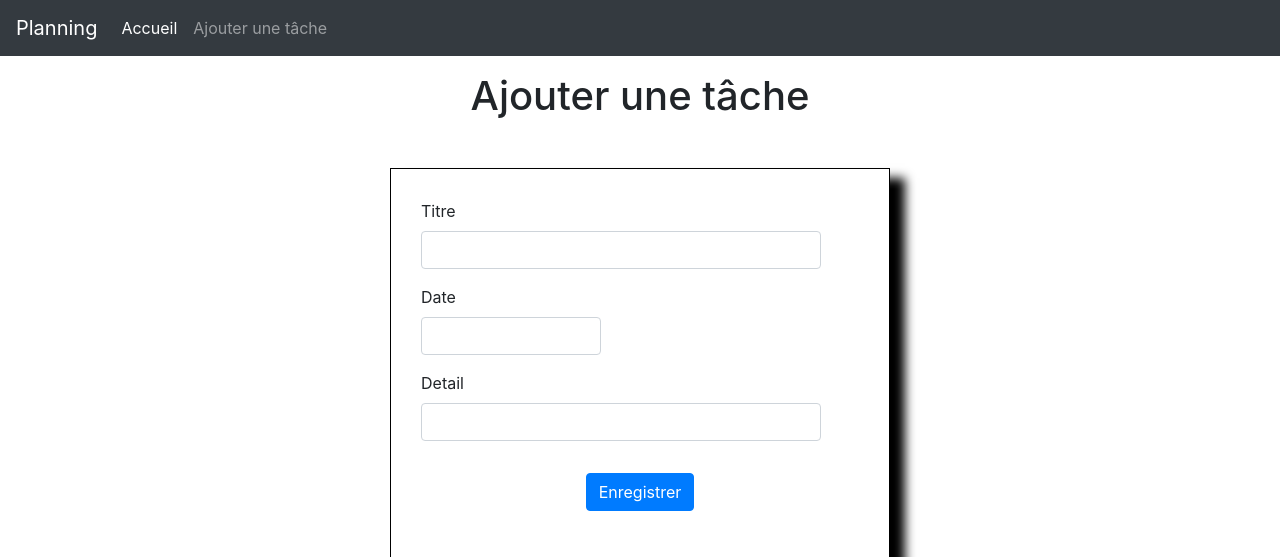
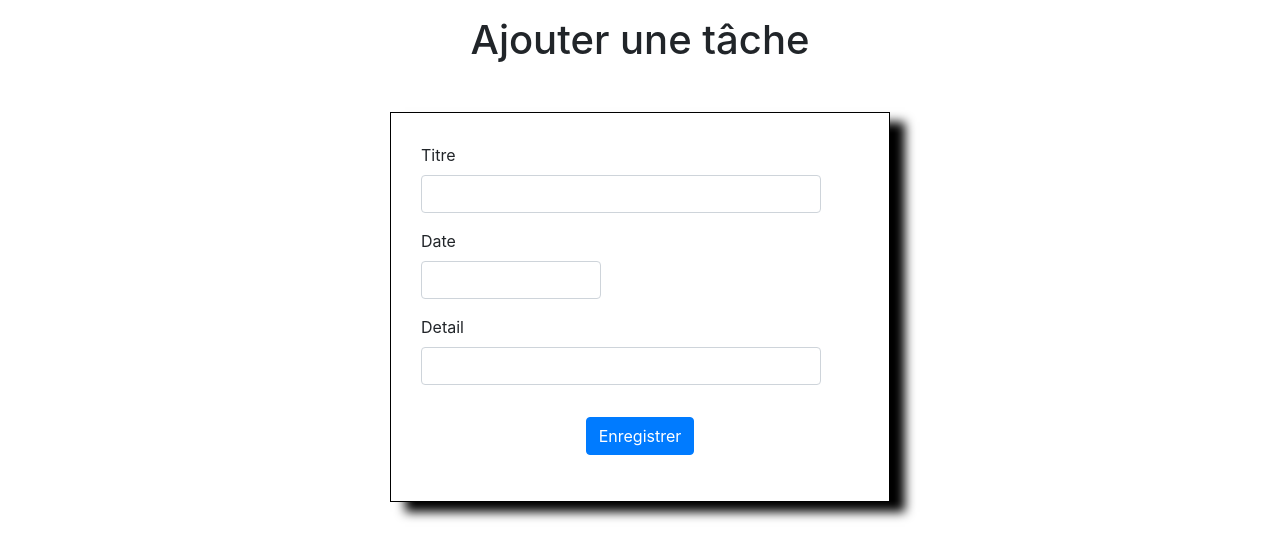
Before and after one commit to Issam57/organiseur, a Symfony app: template templates/new.html.twig in a window 1280 px wide. Shown: the top 557 px of the page. Run offline with Twig, Linux system fonts and the light colour scheme; the template is opened without the code that fills it, so the values that code supplies are empty; form fields are guessed from the names that the template uses; some libraries are stand-ins or nearby versions.

Commit message:
navbar supprimé

```diff
--- a/src/Controller/AccueilController.php
+++ b/src/Controller/AccueilController.php
@@ -8,7 +8,6 @@ use App\Repository\TachesRepository;
 use Doctrine\ORM\EntityManagerInterface;
 use Symfony\Bundle\FrameworkBundle\Controller\AbstractController;
 use Symfony\Component\HttpFoundation\Request;
-use Symfony\Component\HttpFoundation\Response;
 use Symfony\Component\Routing\Annotation\Route;
 
 class AccueilController extends AbstractController
--- a/templates/base.html.twig
+++ b/templates/base.html.twig
@@ -16,26 +16,6 @@
         <link rel="stylesheet" href="style.css">
     </head>
     <body>
-        {% block header %}
-            <header>
-                <nav class="navbar navbar-expand-lg navbar-dark bg-dark">
-                    <a class="navbar-brand" href="{{ path('accueil') }}">Planning</a>
-                    <button class="navbar-toggler" type="button" data-toggle="collapse" data-target="#navbarSupportedContent" aria-controls="navbarSupportedContent" aria-expanded="false" aria-label="Toggle navigation">
-                        <span class="navbar-toggler-icon"></span>
-                    </button>
-
-                    <div class="collapse navbar-collapse" id="navbarSupportedContent">
-                        <ul class="navbar-nav mr-auto">
-                        <li class="nav-item active">
-                            <a class="nav-link" href="{{ path('accueil') }}">Accueil<span class="sr-only">(current)</span></a>
-                        </li>
-                        <li class="nav-item">
-                            <a class="nav-link" href="{{ path('new') }}">Ajouter une tâche</a>
-                        </li>
-                    </div>
-                </nav>
-            </header>
-        {% endblock %}
         {% block body %}{% endblock %}
     </body>
 </html>
```
